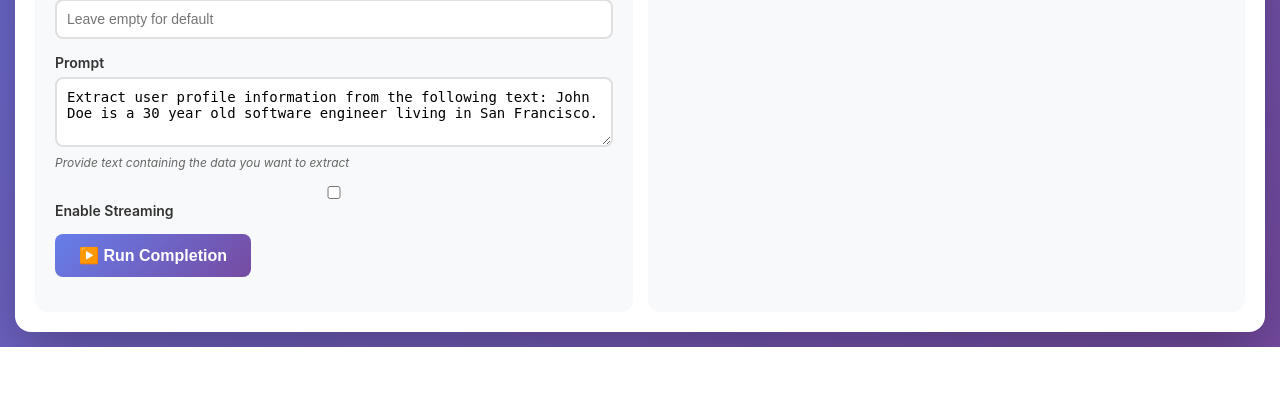
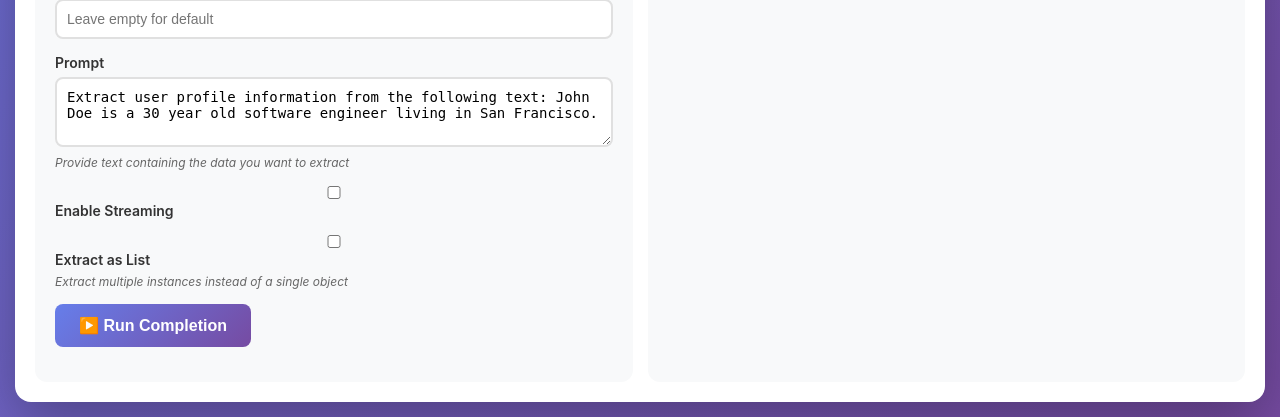
Before and after one commit to ZeroAct/instructor_app, a FastAPI app: page / in a window 1280 px wide. Shown: the part 1100-1517 px from the top of the page. Before the commit the page ends 1447 px from the top, so only its background shows below. Run offline with FastAPI, Linux system fonts and the light colour scheme.

Commit message:
Add list extraction support - extract multiple objects instead of single
Co-authored-by: ZeroAct <46982469+ZeroAct@users.noreply.github.com>

```diff
--- a/src/instructor_app/api/main.py
+++ b/src/instructor_app/api/main.py
@@ -33,6 +33,7 @@ class CompletionRequest(BaseModel):
     max_tokens: int = 1000
     temperature: float = 0.7
     stream: bool = False
+    extract_list: bool = False  # Extract a list of objects instead of a single object
 
 
 class ExportRequest(BaseModel):
@@ -98,7 +99,14 @@ async def create_completion(request: CompletionRequest):
     try:
         # Build dynamic schema
         schema_dict = request.schema_def.model_dump()
-        response_model = DynamicSchemaBuilder.create_model_from_dict(schema_dict)
+        base_model = DynamicSchemaBuilder.create_model_from_dict(schema_dict)
+
+        # Wrap in List if extract_list is enabled
+        if request.extract_list:
+            from typing import List as ListType
+            response_model = ListType[base_model]
+        else:
+            response_model = base_model
 
         # Initialize client
         client = InstructorClient(
@@ -117,7 +125,12 @@ async def create_completion(request: CompletionRequest):
                     temperature=request.temperature,
                 ):
                     # Send partial results as JSON
-                    yield f"data: {partial.model_dump_json()}\n\n"
+                    if request.extract_list:
+                        # For lists, serialize as list
+                        import json
+                        yield f"data: {json.dumps([item.model_dump() for item in partial])}\n\n"
+                    else:
+                        yield f"data: {partial.model_dump_json()}\n\n"
 
             return StreamingResponse(generate(), media_type="text/event-stream")
         else:
@@ -128,7 +141,12 @@ async def create_completion(request: CompletionRequest):
                 max_tokens=request.max_tokens,
                 temperature=request.temperature,
             )
-            return {"result": result.model_dump()}
+
+            if request.extract_list:
+                # For lists, convert to list of dicts
+                return {"result": [item.model_dump() for item in result]}
+            else:
+                return {"result": result.model_dump()}
 
     except Exception as e:
         raise HTTPException(status_code=500, detail=f"Completion error: {str(e)}")
--- a/src/instructor_app/templates/index.html
+++ b/src/instructor_app/templates/index.html
@@ -377,6 +377,11 @@
                         <label><input type="checkbox" id="streamMode"> Enable Streaming</label>
                     </div>
 
+                    <div class="form-group">
+                        <label><input type="checkbox" id="extractList"> Extract as List</label>
+                        <div class="help-text">Extract multiple instances instead of a single object</div>
+                    </div>
+
                     <button onclick="runCompletion()">▶️ Run Completion</button>
                 </div>
             </div>
@@ -597,6 +602,7 @@
                 const apiKey = document.getElementById('apiKey').value || null;
                 const model = document.getElementById('model').value || null;
                 const streamMode = document.getElementById('streamMode').checked;
+                const extractList = document.getElementById('extractList').checked;
 
                 const requestBody = {
                     schema_def: schema,
@@ -604,7 +610,8 @@
                     provider,
                     api_key: apiKey,
                     model,
-                    stream: streamMode
+                    stream: streamMode,
+                    extract_list: extractList
                 };
 
                 document.getElementById('resultContainer').innerHTML =
```
Also changed, not shown: tests/test_list_extraction.py (added, +102 -0 lines).
